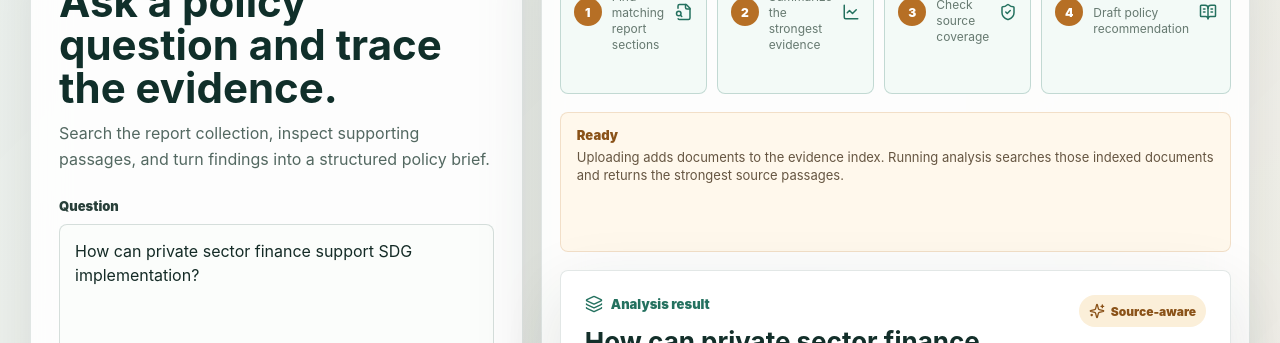
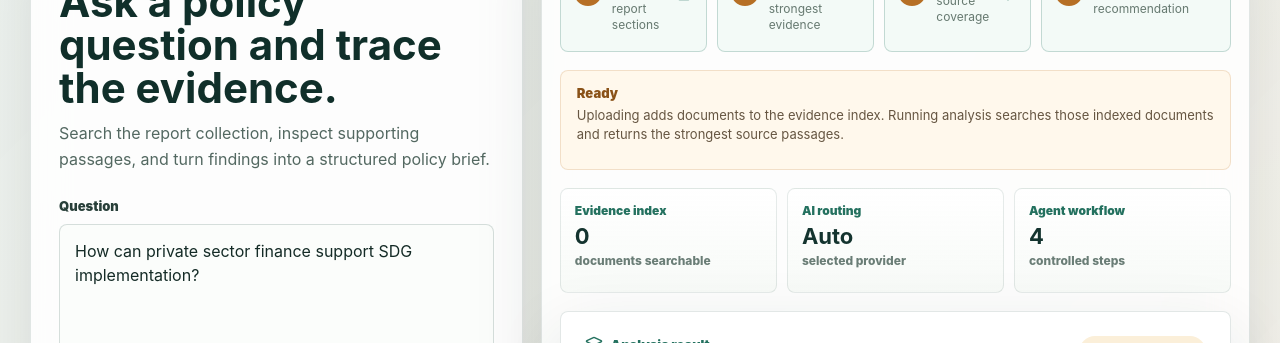
Before and after one commit to Armanir-tech/sdg-policy-intelligence-agent, a React (Vite) app in the folder frontend/: page / in a window 1280 px wide. Shown: the part 200-543 px from the top of the page. Built offline with nearby package versions, Linux system fonts and the light colour scheme; no server answers.

Commit message:
Polish UI and tighten environment ignores

```diff
--- a/frontend/src/App.tsx
+++ b/frontend/src/App.tsx
@@ -67,6 +67,12 @@ const copy = {
       openrouter: "OpenRouter",
     },
     providerUsed: "provider",
+    signalEvidence: "Evidence index",
+    signalEvidenceText: "documents searchable",
+    signalRouting: "AI routing",
+    signalRoutingText: "selected provider",
+    signalWorkflow: "Agent workflow",
+    signalWorkflowText: "controlled steps",
     sampleIndexed: "Sample reports are already indexed.",
     upload: "Upload PDF/TXT",
     uploading: "Uploading",
@@ -131,6 +137,12 @@ const copy = {
       openrouter: "OpenRouter",
     },
     providerUsed: "sağlayıcı",
+    signalEvidence: "Kanıt indeksi",
+    signalEvidenceText: "aranabilir belge",
+    signalRouting: "AI yönlendirme",
+    signalRoutingText: "seçili sağlayıcı",
+    signalWorkflow: "Ajan iş akışı",
+    signalWorkflowText: "kontrollü adım",
     sampleIndexed: "Örnek raporlar zaten indekslenmiş durumda.",
     upload: "PDF/TXT yükle",
     uploading: "Yükleniyor",
@@ -467,6 +479,25 @@ function App() {
           <div className="stageBanner">
             <span>{currentStage}</span>
             <p>{String(t.stageHelp)}</p>
+            {(loading || uploading) && <div className="activityLine" aria-hidden="true" />}
+          </div>
+
+          <div className="signalGrid" aria-label="System summary">
+            <div className="signalCard">
+              <span>{String(t.signalEvidence)}</span>
+              <strong>{documents.length}</strong>
+              <small>{String(t.signalEvidenceText)}</small>
+            </div>
+            <div className="signalCard">
+              <span>{String(t.signalRouting)}</span>
+              <strong>{provider}</strong>
+              <small>{String(t.signalRoutingText)}</small>
+            </div>
+            <div className="signalCard">
+              <span>{String(t.signalWorkflow)}</span>
+              <strong>{result.workflow_steps?.length || 0}</strong>
+              <small>{String(t.signalWorkflowText)}</small>
+            </div>
           </div>
 
           <article className="resultPanel">
--- a/frontend/src/styles/app.css
+++ b/frontend/src/styles/app.css
@@ -489,6 +489,8 @@ h1 {
 }
 
 .stageBanner {
+  position: relative;
+  overflow: hidden;
   border: 1px solid rgba(182, 111, 37, 0.18);
   border-radius: 8px;
   padding: 14px 16px;
@@ -507,6 +509,66 @@ h1 {
   color: #665642;
   font-size: 13px;
   line-height: 1.45;
+}
+
+.activityLine {
+  position: absolute;
+  left: 0;
+  right: 0;
+  bottom: 0;
+  height: 3px;
+  background: linear-gradient(90deg, transparent, #b66f25, transparent);
+  animation: activitySweep 1.3s ease-in-out infinite;
+}
+
+@keyframes activitySweep {
+  0% {
+    transform: translateX(-100%);
+  }
+  100% {
+    transform: translateX(100%);
+  }
+}
+
+.signalGrid {
+  display: grid;
+  grid-template-columns: repeat(3, 1fr);
+  gap: 10px;
+}
+
+.signalCard {
+  border: 1px solid rgba(18, 61, 53, 0.1);
+  border-radius: 8px;
+  padding: 14px;
+  background:
+    linear-gradient(180deg, rgba(255, 255, 255, 0.86), rgba(247, 250, 247, 0.94));
+}
+
+.signalCard span,
+.signalCard strong,
+.signalCard small {
+  display: block;
+}
+
+.signalCard span {
+  color: #24715f;
+  font-size: 12px;
+  font-weight: 900;
+}
+
+.signalCard strong {
+  margin-top: 7px;
+  color: #14342f;
+  font-size: 22px;
+  line-height: 1;
+  text-transform: capitalize;
+}
+
+.signalCard small {
+  margin-top: 6px;
+  color: #6a7d76;
+  font-size: 12px;
+  font-weight: 800;
 }
 
 .resultPanel {
@@ -670,6 +732,10 @@ h1 {
     grid-template-columns: 1fr;
   }
 
+  .signalGrid {
+    grid-template-columns: 1fr;
+  }
+
   .queryPanel {
     min-height: auto;
   }
```
Also changed, not shown: 1 other file (tests, documents, lock files or other folders).
